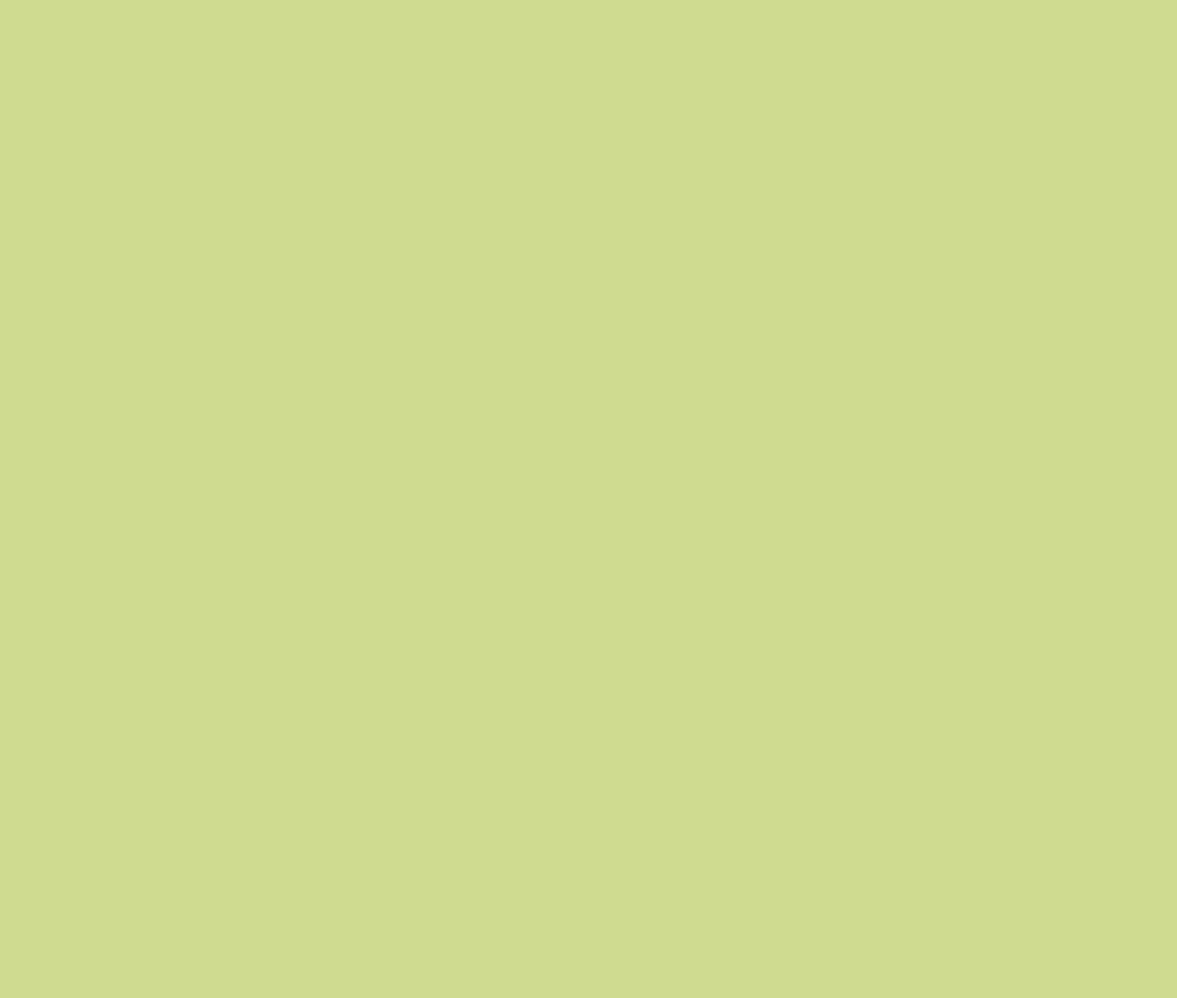
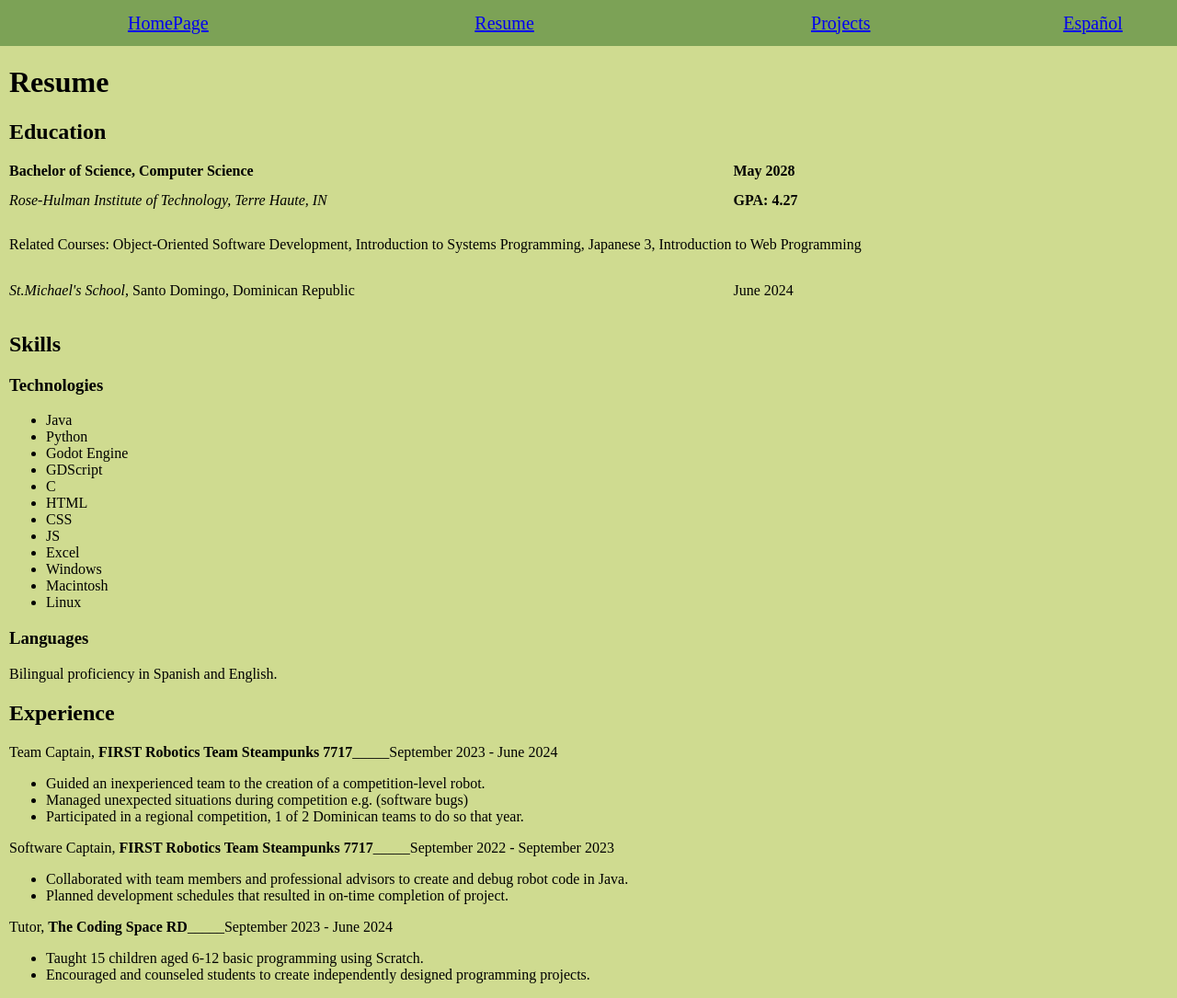
Before and after one commit to MrSunHouses/portfolio, a plain HTML site: page resume.html in a window 1280 px wide. Shown: the whole page at 92% size. Before the commit the page ends 800 px from the top, so only its background shows below. Drawn offline with Linux system fonts and the light colour scheme.

Commit message:
HTML and css for main page and resume.

```diff
--- a/resume.html
+++ b/resume.html
@@ -6,4 +6,86 @@
         <link rel="stylesheet" href="./styles/mainStyle.css" >
         <script defer src="./js/script.js"></script>
     </head>
+    <body>
+        <nav>
+            <a href="/index.html">HomePage</a>
+            <a href="/resume.html">Resume</a>
+            <a href="/projects.html">Projects</a>
+            <a href="/cv.html">Español</a>
+        </nav>
+        <main id="resume">
+            <h1>Resume</h1>
+            <section id="education">
+                <h2>Education</h2>
+                <div>
+                    <b>Bachelor of Science, Computer Science</b>
+                    <p></p>
+                    <b>May 2028</b>
+                </div>
+                <div>
+                    <em>Rose-Hulman Institute of Technology, Terre Haute, IN</em>
+                    <p></p>
+                    <b>GPA: 4.27</b>
+                </div>
+                <p>Related Courses: Object-Oriented Software Development, Introduction to Systems
+                    Programming, Japanese 3, Introduction to Web Programming</p>
+                <div>
+                    <p><em>St.Michael's School</em>, Santo Domingo, Dominican Republic</p>
+                    <p></p>
+                    <p>June 2024</p>
+                </div>
+
+            </section>
+            <section>
+                <h2>Skills</h2>
+                <h3>Technologies</h3>
+                <ul>
+                    <li>Java</li>
+                    <li>Python</li>
+                    <li>Godot Engine</li>
+                    <li>GDScript</li>
+                    <li>C</li>
+                    <li>HTML</li>
+                    <li>CSS</li>
+                    <li>JS</li>
+                    <li>Excel</li>
+                    <li>Windows</li>
+                    <li>Macintosh</li>
+                    <li>Linux</li>
+                </ul>
+                <h3>Languages</h3>
+                <p>Bilingual proficiency in Spanish and English.</p>
+            </section>
+            <section>
+                <h2>Experience</h2>
+                <section>
+                    <p>Team Captain, <b>FIRST Robotics Team Steampunks 7717</b>_____September 2023 - June 2024</b></p>
+                    <ul>
+                        <li>Guided an inexperienced team to the creation of a competition-level robot.</li>
+                        <li> Managed unexpected situations during competition e.g. (software bugs)</li>
+                        <li> Participated in a regional competition, 1 of 2 Dominican teams to do so that year.</li>
+                    </ul>
+                </section>
+                <section>
+                    <p>Software Captain, <b>FIRST Robotics Team Steampunks 7717</b>_____September 2022 - September 2023</b></p>
+                    <ul>
+                        <li>Collaborated with team members and professional advisors to create and debug robot code in Java.</li>
+                        <li> Planned development schedules that resulted in on-time completion of project.
+                        </li>
+                    </ul>
+                </section>
+                <section>
+                    <p>Tutor, <b>The Coding Space RD</b>_____September 2023 - June 2024</b></p>
+                    <ul>
+                        <li>Taught 15 children aged 6-12 basic programming using Scratch.</li>
+                        <li> Encouraged and counseled students to create independently designed programming projects.
+                        </li>
+                    </ul>
+                </section>
+
+
+
+            </section>
+        </main>
+    </body>
 </html>
--- a/styles/mainStyle.css
+++ b/styles/mainStyle.css
@@ -1,18 +1,24 @@
 :root{
     --navHeight: 50px;
+    --darkColor:#7CA256;
+    --lightColor:#cfdb90;
 }
 
 body{
     margin: 0px;
-    background-color: #cfdb90;
+    background-color: var(--lightColor);
+    min-height: 100%;
+}
+
+#profile{
+    display:flex;
+
 }
 
 main{
     position: relative;
-    top: var(--navHeight);
-    display: flex;
-    align-content: center;
-
+    padding-top: var(--navHeight);
+    margin:0px 10px;
 }
 
 main>img{
@@ -25,15 +31,20 @@ main>div{
 }
 
 nav {
+    z-index: 1;
     font-style: bold;
     font-size: 15pt;
     height: var(--navHeight);
     width: 100%;
     display: grid;
-    grid-template-columns: auto auto auto;
+    grid-template-columns: 2fr 2fr 2fr 1fr;
     position:fixed;
-    background-color: #7CA256;
+    background-color: var(--darkColor);
     text-align: center;
-    margin-bottom: 10px;
     align-items: center;
 }
+
+#education div{
+    display: grid;
+    grid-template-columns: 4fr 1fr 3fr;
+}
```
Also changed, not shown: esp.html (added, +28 -0 lines), index.html (+2 -1 lines), projects.html (+20 -0 lines).
